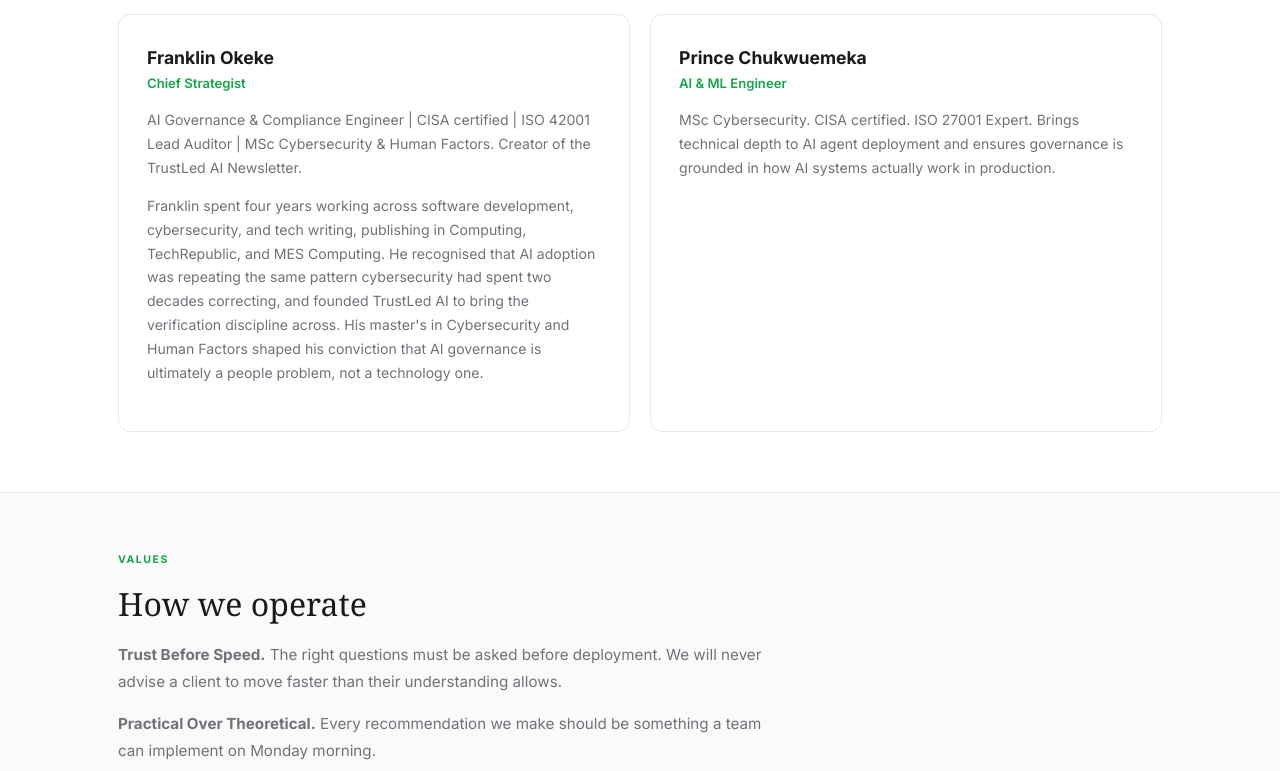
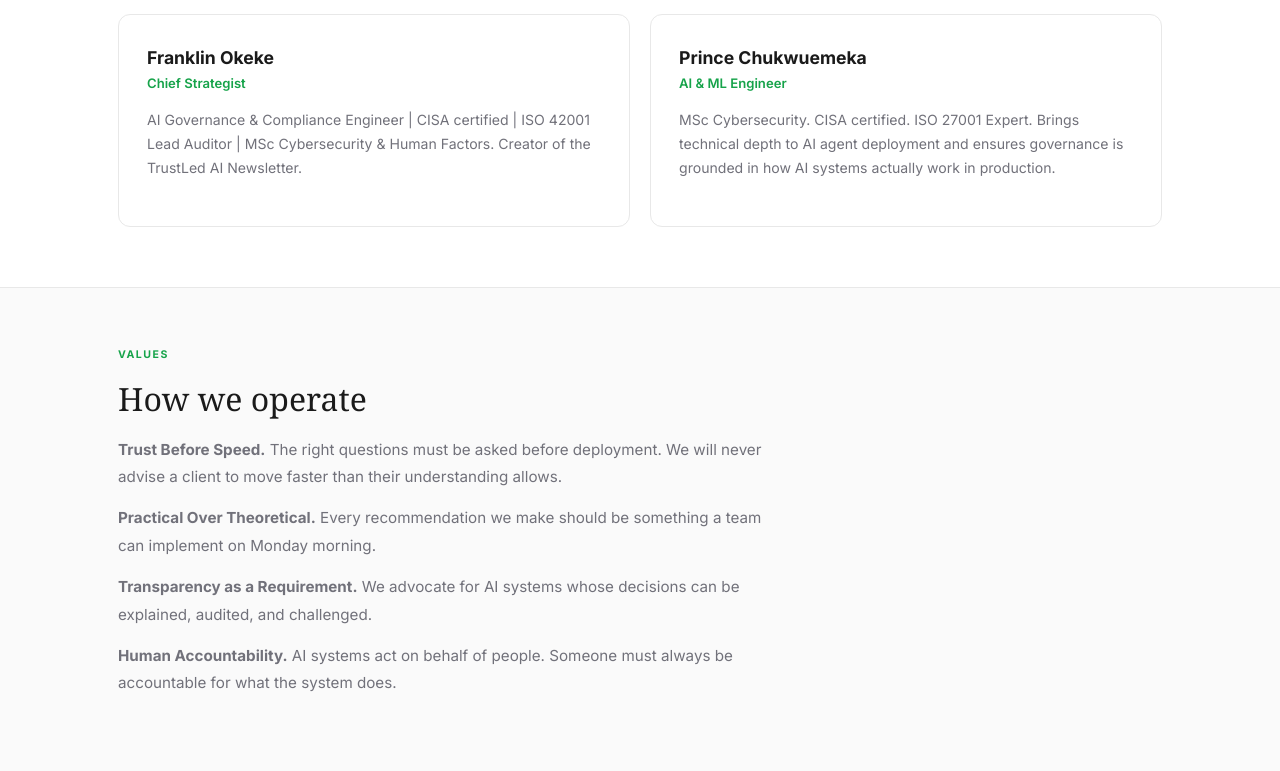
Before and after one commit to Hoakbxb/trustledai, a Flask app: page /about in a window 1280 px wide. Shown: the part 1670-2441 px from the top of the page. Run offline with Flask 3, Linux system fonts and the light colour scheme; some web fonts are replaced.

Commit message:
Update about.html to remove bio details for Franklin
Removed a paragraph from Franklin Okeke's bio in the about section.

```diff
--- a/templates/about.html
+++ b/templates/about.html
@@ -39,7 +39,7 @@
         <h4>Franklin Okeke</h4>
         <p class="team-role">Chief Strategist</p>
         <p class="team-bio">AI Governance &amp; Compliance Engineer | CISA certified | ISO 42001 Lead Auditor | MSc Cybersecurity &amp; Human Factors. Creator of the TrustLed AI Newsletter.</p>
-        <p class="team-bio" style="margin-top:12px">Franklin spent four years working across software development, cybersecurity, and tech writing, publishing in Computing, TechRepublic, and MES Computing. He recognised that AI adoption was repeating the same pattern cybersecurity had spent two decades correcting, and founded TrustLed AI to bring the verification discipline across. His master's in Cybersecurity and Human Factors shaped his conviction that AI governance is ultimately a people problem, not a technology one.</p>
+
       </div>
       <div class="about-team-card">
         <h4>Prince Chukwuemeka</h4>
```
